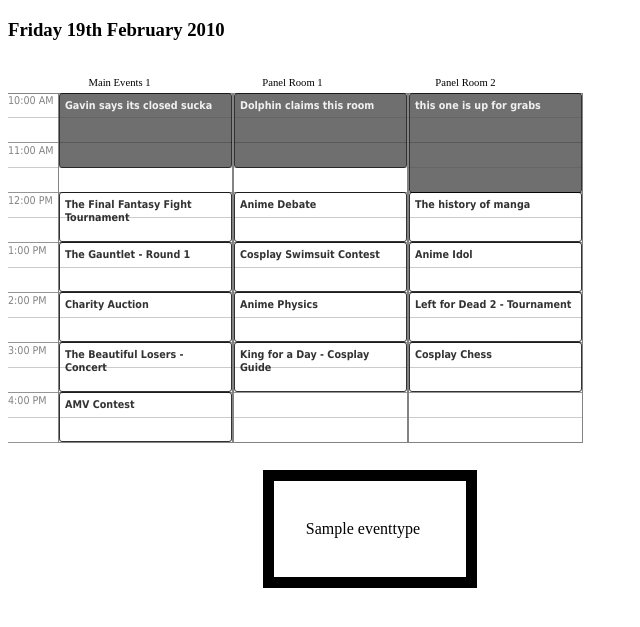
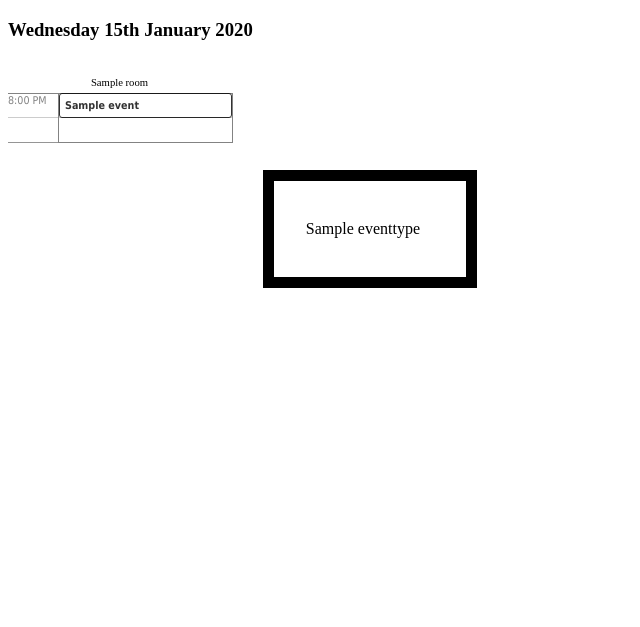
Before and after one commit to halkeye/tops, a PHP site: page / in a window 1280 px wide. Shown: the top 627 px of the page, without its empty margins (0-640 px from the left). Run offline with PHP 8.4, Linux system fonts and the light colour scheme; tables that the repository leaves empty hold one stand-in row (values such as "Sample post").

Commit message:
got tops all data driven now

```diff
--- a/index.php
+++ b/index.php
@@ -1,7 +1,7 @@
 <!DOCTYPE html PUBLIC "-//W3C//DTD HTML 4.01//EN" "http://www.w3.org/TR/html4/strict.dtd"><?php
     include('include.data.php');
 ?><html><head>
-    <meta content="text/html; charset=ISO-8859-1" http-equiv="content-type">
+    <meta content="text/html; charset=utf-8" http-equiv="content-type">
     <title>Schedule</title>
     <script type="text/javascript" src="jquery-1.4.1.min.js"></script>
     <style text="text/css">
@@ -40,6 +40,8 @@
 .<?php echo htmlentities($eventType['nameKey']) ?> {
     color: <?php echo htmlentities($eventType['textColor']) ?>;
     background-color: <?php echo htmlentities($eventType['bgColor']) ?>;
+    border-color: <?php echo htmlentities($eventType['textColor']) ?>;
+    border-width: <?php echo $borderWidth; ?>px;
 }
 <?php endforeach ?>
 
@@ -90,130 +92,6 @@
 </head>
 <body>
 <?php
-
-$day1 = mktime(0,0,0,2,19,2010);
-
-$data = array(
-    'Main Events 1' => array(
-        $day1 => array(
-            '1000' => array(
-                'name'   => 'Gavin says its closed sucka',
-                'length' => 3,
-                'type'   => array('closed'),
-            ),
-            '1200' => array(
-                'name'   => 'The Final Fantasy Fight Tournament',
-                'length' => 2,
-                'type'   => array('performance', 'game_contests'),
-            ),
-            '1300' => array(
-                'name' => 'The Gauntlet - Round 1',
-                'length' => 2,
-                'type'   => array('game_contests'),
-            ),
-            '1400' => array(
-                'name'   => 'Charity Auction',
-                'length' => 2,
-                'type'   => array('performance'),
-            ),
-            '1500' => array(
-                'name'   => 'The Beautiful Losers - Concert',
-                'length' => 2,
-                'type'   => array('performance', 'jap_culture'),
-            ),
-            '1600' => array(
-                'name'   => 'AMV Contest',
-                'length' => 2,
-                'type'   => array('art_creative'),
-            ),
-        ),
-    ),
-    'Panel Room 1' => array(
-        $day1 => array(
-            '1000' => array(
-                'name'   => 'Dolphin claims this room',
-                'length' => 3,
-                'type'   => array('closed'),
-            ),
-            '1200' => array(
-                'name'   => 'Anime Debate',
-                'length' => 2,
-                'type'   => array('performance', 'academic'),
-            ),
-            '1300' => array(
-                'name'   => 'Cosplay Swimsuit Contest',
-                'length' => 2,
-                'type'   => array('performance', 'game_contests'),
-            ),
-            '1400' => array(
-                'name'   => 'Anime Physics',
-                'length' => 2,
-                'type'   => array('academic'),
-            ),
-            '1500' => array(
-                'name'   => 'Magic The Gathering - Draft Tournament',
-                'length' => 2,
-                'type'   => array('game_contests'),
-            ),
-            '1500' => array(
-                'name'   => 'King for a Day - Cosplay Guide',
-                'length' => 2,
-                'type'   => array('art_creative'),
-            ),
-        ),
-    ),
-    'Panel Room 2' => array(
-        $day1 => array(
-            '1000' => array(
-                'name'   => 'this one is up for grabs',
-                'length' => 4,
-                'type'   => array('closed'),
-            ),
-            '1200' => array(
-                'name'   => 'The history of manga',
-                'length' => 2,
-                'type'   => array('academic'),
-            ),
-            '1300' => array(
-                'name'   => 'Anime Idol',
-                'length' => 2,
-                'type'   => array('performance', 'game_contests'),
-            ),
-            '1400' => array(
-                'name'   => 'Left for Dead 2 - Tournament',
-                'length' => 2,
-                'type'   => array('game_contests'),
-            ),
-            '1500' => array(
-                'name'   => 'Cosplay Chess',
-                'length' => 2,
-                'type'   => array('performance', 'game_contests'),
-            ),
-        ),
-    ),
-);
-
-$hourData = array();
-$days = array();
-foreach (array_keys($data) as $room)
-{
-    foreach (array_keys($data[$room]) as $day)
-    {
-        if (!isset($hourData["$day"])) { $hourData["$day"] = array('max'=>0, 'min'=> 2500); }
-        $hourData["$day"]['max'] = (int) @max($hourData[$day]['max'], max(array_keys($data[$room][$day])));
-        $hourData["$day"]['min'] = (int) @min($hourData[$day]['min'], min(array_keys($data[$room][$day])));
-        array_push($days, $day);
-    }
-    $matches = array();
-    preg_match('/(\d{2})(\d{2})/', $hourData[$day]['max'], $matches);
-    list($junk, $hourData[$day]['maxHour'], $hourData[$day]['maxMin']) = $matches;
-    preg_match('/(\d{2})(\d{2})/', $hourData[$day]['min'], $matches);
-    list($junk, $hourData[$day]['minHour'], $hourData[$day]['minMin']) = $matches;
-}
-$days = array_unique($days);
-$rooms = array_keys($data);
-sort($rooms);
-
 foreach ($days as $day):
 ?>
     <h3><?php echo date('l jS F Y', $day); ?></h3><br />
```
Also changed, not shown: include.data.php (+43 -0 lines), index-old.html (added, +136 -0 lines), sql/insert.sql (+3 -5 lines).
